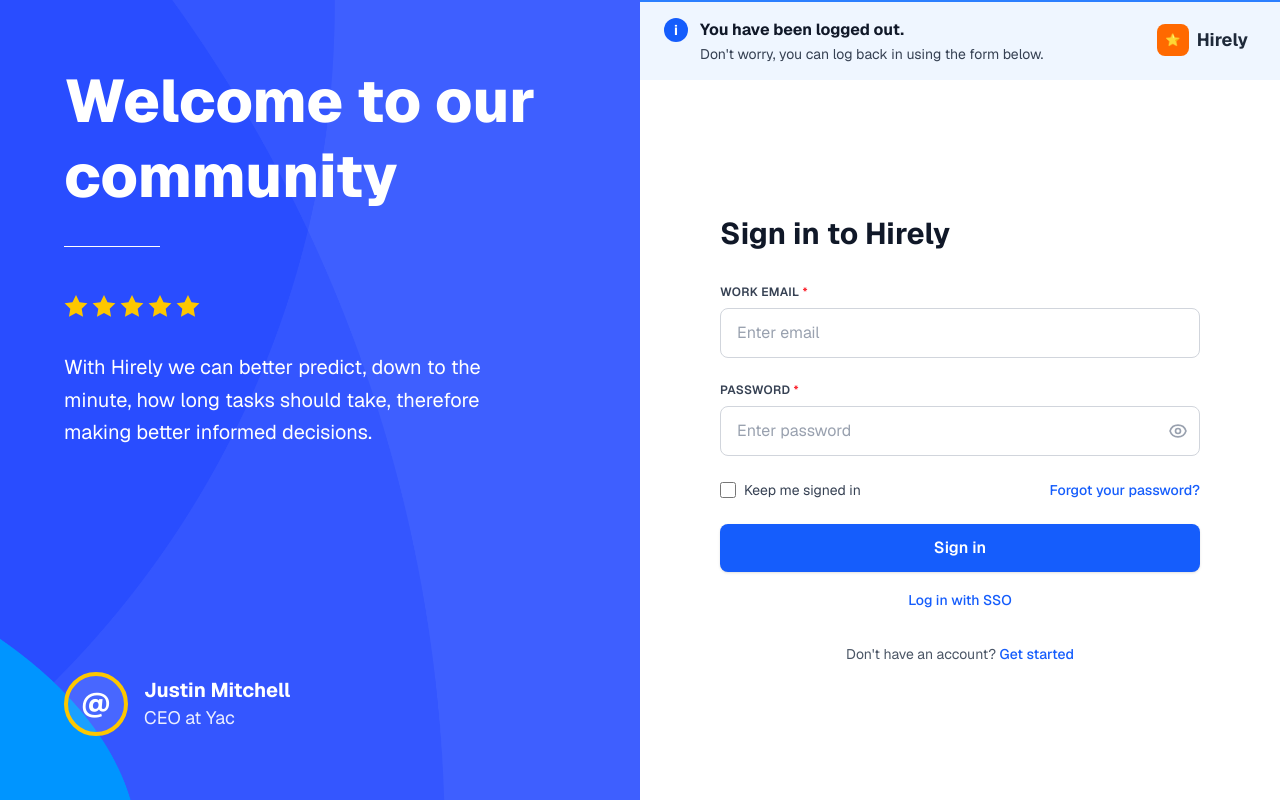
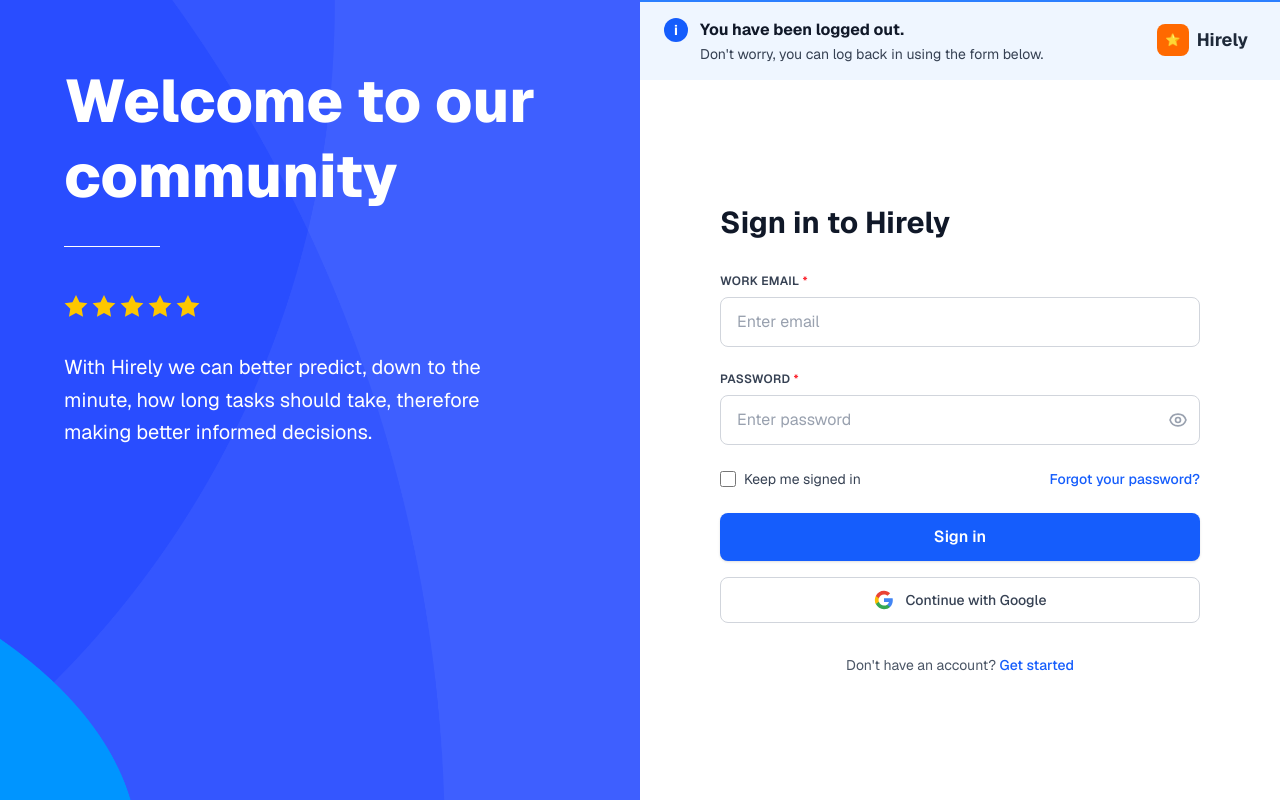
Before and after one commit to sohagzayan/dev-chef, a Next.js app: page /login in a window 1280 px wide. Built offline with nearby package versions, Linux system fonts and the light colour scheme.

Commit message:
update login page and add google login page

```diff
--- a/src/app/login/page.tsx
+++ b/src/app/login/page.tsx
@@ -35,15 +35,6 @@
                         With Hirely we can better predict, down to the minute, how long tasks should
                         take, therefore making better informed decisions.
                     </p>
-                </div>
-                <div className="flex items-center gap-4">
-                    <div className="flex h-16 w-16 shrink-0 items-center justify-center rounded-full border-4 border-yellow-400 bg-white/10 text-white">
-                        <span className="text-3xl font-bold">@</span>
-                    </div>
-                    <div>
-                        <div className="text-xl font-bold">Justin Mitchell</div>
-                        <div className="text-lg text-white/90">CEO at Yac</div>
-                    </div>
                 </div>
             </div>
 
@@ -86,11 +77,32 @@
                         <LoginForm />
                     </div>
 
-                    {/* SSO Link */}
-                    <div className="mt-4 text-center">
-                        <a href="#" className="text-sm font-medium text-blue-600 hover:underline">
-                            Log in with SSO
-                        </a>
+                    {/* Google Login Button */}
+                    <div className="mt-4">
+                        <button
+                            type="button"
+                            className="flex w-full items-center justify-center gap-3 rounded-lg border border-gray-300 bg-white px-4 py-3 text-sm font-medium text-gray-700 transition-colors hover:border-gray-400 hover:bg-gray-50"
+                        >
+                            <svg className="h-5 w-5" viewBox="0 0 24 24">
+                                <path
+                                    fill="#4285F4"
+                                    d="M22.56 12.25c0-.78-.07-1.53-.2-2.25H12v4.26h5.92c-.26 1.37-1.04 2.53-2.21 3.31v2.77h3.57c2.08-1.92 3.28-4.74 3.28-8.09z"
+                                />
+                                <path
+                                    fill="#34A853"
+                                    d="M12 23c2.97 0 5.46-.98 7.28-2.66l-3.57-2.77c-.98.66-2.23 1.06-3.71 1.06-2.86 0-5.29-1.93-6.16-4.53H2.18v2.84C3.99 20.53 7.7 23 12 23z"
+                                />
+                                <path
+                                    fill="#FBBC05"
+                                    d="M5.84 14.09c-.22-.66-.35-1.36-.35-2.09s.13-1.43.35-2.09V7.07H2.18C1.43 8.55 1 10.22 1 12s.43 3.45 1.18 4.93l2.85-2.22.81-.62z"
+                                />
+                                <path
+                                    fill="#EA4335"
+                                    d="M12 5.38c1.62 0 3.06.56 4.21 1.64l3.15-3.15C17.45 2.09 14.97 1 12 1 7.7 1 3.99 3.47 2.18 7.07l3.66 2.84c.87-2.6 3.3-4.53 6.16-4.53z"
+                                />
+                            </svg>
+                            Continue with Google
+                        </button>
                     </div>
 
                     {/* Sign up link */}
--- a/src/app/register/page.tsx
+++ b/src/app/register/page.tsx
@@ -1,11 +1,35 @@
+import Link from 'next/link';
 import { RegisterForm } from '@/features/auth/components/RegisterForm';
 
 export default function RegisterPage() {
     return (
         <div className="flex min-h-screen items-center justify-center bg-gray-50 px-4 py-12">
             <div className="w-full max-w-md">
+                {/* Back button */}
+                <div className="mb-6">
+                    <Link
+                        href="/"
+                        className="inline-flex items-center gap-2 text-sm font-medium text-gray-600 transition-colors hover:text-gray-900"
+                    >
+                        <svg
+                            className="h-5 w-5"
+                            fill="none"
+                            stroke="currentColor"
+                            viewBox="0 0 24 24"
+                        >
+                            <path
+                                strokeLinecap="round"
+                                strokeLinejoin="round"
+                                strokeWidth={2}
+                                d="M10 19l-7-7m0 0l7-7m-7 7h18"
+                            />
+                        </svg>
+                        Back
+                    </Link>
+                </div>
+
                 {/* Logo */}
-                <div className="mb-8 flex items-center justify-center gap-2">
+                <Link href="/" className="mb-8 flex items-center justify-center gap-2">
                     <div className="flex h-8 w-8 items-center justify-center rounded-lg bg-orange-500 text-xs font-bold text-white">
                         ⭐
                     </div>
@@ -13,7 +37,7 @@
                         <span className="text-2xl font-bold text-gray-800">Hirely</span>
                         <span className="text-2xl font-bold text-gray-400"> Talent</span>
                     </div>
-                </div>
+                </Link>
 
                 {/* Form Title */}
                 <h1 className="mb-8 text-center text-3xl font-bold text-gray-900">
```
